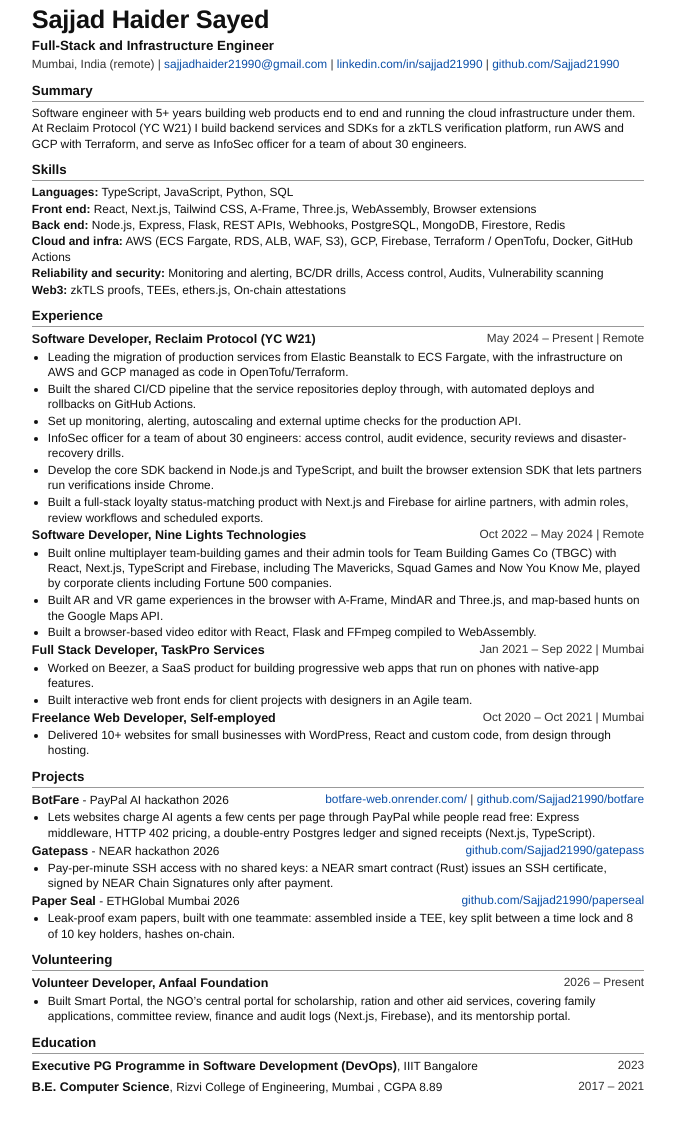
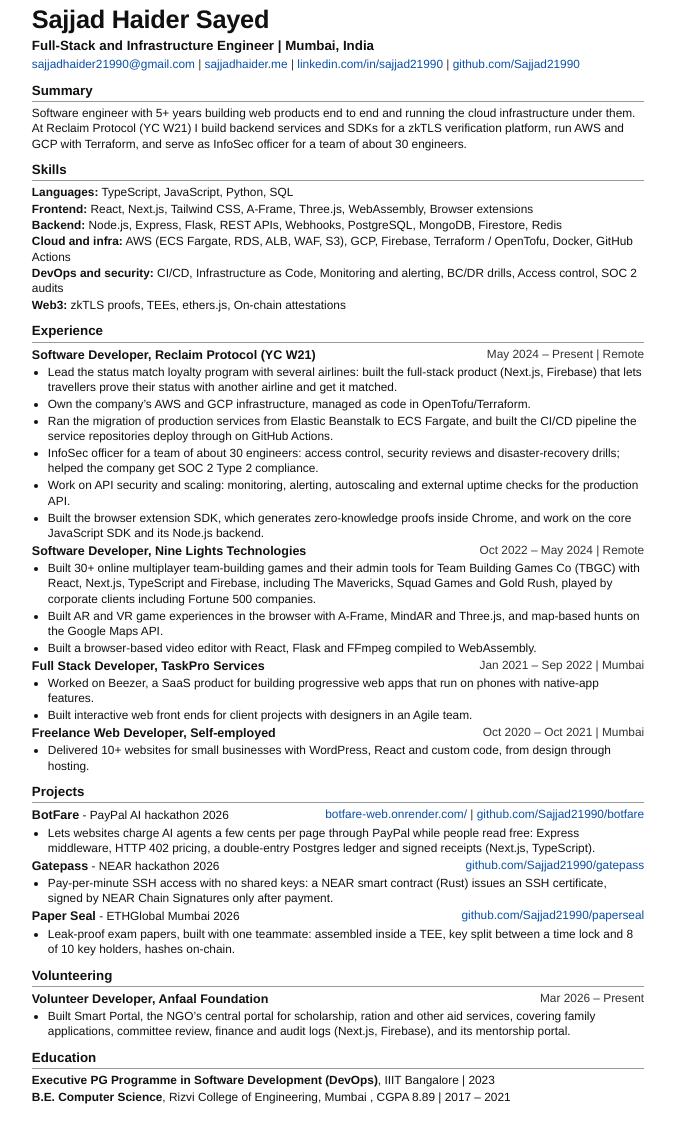
Before and after one commit to Sajjad21990/sajjadhaider.me, an Astro site: page /resume in a window 1280 px wide. Shown: the part 42-1184 px from the top of the page, without its empty margins (302-977 px from the left). Built offline with nearby package versions, Linux system fonts and the light colour scheme; Astro itself is replaced by a stand-in of ours.

Commit message:
Update resume: Reclaim bullets, 30+ games, Anfaal date, SOC 2 Type 2
Co-Authored-By: Claude Fable 5.2 <noreply@anthropic.com>

```diff
--- a/src/data/profile.ts
+++ b/src/data/profile.ts
@@ -8,6 +8,7 @@ export const person = {
   title: 'Full-Stack and Infrastructure Engineer',
   location: 'Mumbai, India',
   email: 'sajjadhaider21990@gmail.com',
+  website: 'https://sajjadhaider.me',
   github: 'https://github.com/Sajjad21990',
   linkedin: 'https://www.linkedin.com/in/sajjad21990',
   x: 'https://x.com/Sajjad21990',
@@ -45,22 +46,22 @@ export const experience: Job[] = [
     stack: ['TypeScript', 'Node.js', 'AWS', 'GCP', 'OpenTofu', 'GitHub Actions', 'Next.js', 'Firebase'],
     bullets: [
       {
-        text: 'Leading the migration of production services from Elastic Beanstalk to ECS Fargate, with the infrastructure on AWS and GCP managed as code in OpenTofu/Terraform.',
+        text: 'Lead the status match loyalty program with several airlines: built the full-stack product (Next.js, Firebase) that lets travellers prove their status with another airline and get it matched.',
       },
       {
-        text: 'Built the shared CI/CD pipeline that the service repositories deploy through, with automated deploys and rollbacks on GitHub Actions.',
+        text: 'Own the company’s AWS and GCP infrastructure, managed as code in OpenTofu/Terraform.',
       },
       {
-        text: 'Set up monitoring, alerting, autoscaling and external uptime checks for the production API.',
+        text: 'Ran the migration of production services from Elastic Beanstalk to ECS Fargate, and built the CI/CD pipeline the service repositories deploy through on GitHub Actions.',
       },
       {
-        text: 'InfoSec officer for a team of about 30 engineers: access control, audit evidence, security reviews and disaster-recovery drills.',
+        text: 'InfoSec officer for a team of about 30 engineers: access control, security reviews and disaster-recovery drills; helped the company get SOC 2 Type 2 compliance.',
       },
       {
-        text: 'Develop the core SDK backend in Node.js and TypeScript, and built the browser extension SDK that lets partners run verifications inside Chrome.',
+        text: 'Work on API security and scaling: monitoring, alerting, autoscaling and external uptime checks for the production API.',
       },
       {
-        text: 'Built a full-stack loyalty status-matching product with Next.js and Firebase for airline partners, with admin roles, review workflows and scheduled exports.',
+        text: 'Built the browser extension SDK, which generates zero-knowledge proofs inside Chrome, and work on the core JavaScript SDK and its Node.js backend.',
       },
     ],
   },
@@ -72,7 +73,7 @@ export const experience: Job[] = [
     stack: ['React', 'Next.js', 'TypeScript', 'Firebase', 'Three.js', 'A-Frame', 'WebAssembly'],
     bullets: [
       {
-        text: 'Built online multiplayer team-building games and their admin tools for Team Building Games Co (TBGC) with React, Next.js, TypeScript and Firebase, including The Mavericks, Squad Games and Now You Know Me, played by corporate clients including Fortune 500 companies.',
+        text: 'Built 30+ online multiplayer team-building games and their admin tools for Team Building Games Co (TBGC) with React, Next.js, TypeScript and Firebase, including The Mavericks, Squad Games and Gold Rush, played by corporate clients including Fortune 500 companies.',
       },
       {
         text: 'Built AR and VR game experiences in the browser with A-Frame, MindAR and Three.js, and map-based hunts on the Google Maps API.',
@@ -113,7 +114,7 @@ export const volunteering: Job[] = [
     role: 'Volunteer Developer',
     company: 'Anfaal Foundation',
     url: 'https://anfaalfoundation.com',
-    period: '2026 – Present',
+    period: 'Mar 2026 – Present',
     place: 'Mumbai',
     stack: ['Next.js', 'Firebase'],
     bullets: [
@@ -262,16 +263,16 @@ export const skills: Record<string, string[]> = {
   frontend: ['React', 'Next.js', 'Tailwind CSS', 'A-Frame', 'Three.js', 'WebAssembly', 'Browser extensions'],
   backend: ['Node.js', 'Express', 'Flask', 'REST APIs', 'Webhooks', 'PostgreSQL', 'MongoDB', 'Firestore', 'Redis'],
   cloud: ['AWS (ECS Fargate, RDS, ALB, WAF, S3)', 'GCP', 'Firebase', 'Terraform / OpenTofu', 'Docker', 'GitHub Actions'],
-  reliabilityAndSecurity: ['Monitoring and alerting', 'BC/DR drills', 'Access control', 'Audits', 'Vulnerability scanning'],
+  devopsAndSecurity: ['CI/CD', 'Infrastructure as Code', 'Monitoring and alerting', 'BC/DR drills', 'Access control', 'SOC 2 audits'],
   web3: ['zkTLS proofs', 'TEEs', 'ethers.js', 'On-chain attestations'],
 };
 
 export const skillLabels: Record<string, string> = {
   languages: 'Languages',
-  frontend: 'Front end',
-  backend: 'Back end',
+  frontend: 'Frontend',
+  backend: 'Backend',
   cloud: 'Cloud and infra',
-  reliabilityAndSecurity: 'Reliability and security',
+  devopsAndSecurity: 'DevOps and security',
   web3: 'Web3',
 };
 
--- a/src/pages/resume.astro
+++ b/src/pages/resume.astro
@@ -6,9 +6,9 @@
 import { existsSync, readFileSync } from 'node:fs';
 import { education, experience, person, projects, skillLabels, skills, volunteering } from '../data/profile';
 
-// cv/private.json is git-ignored: { phone, bullets: { [company]: string[] } }.
+// cv/private.json is git-ignored: { phone, summary, skillsRemove, bullets: { [company]: string[] } }.
 // Each string replaces the bullet at the same position for that company.
-type Private = { phone?: string; bullets?: Record<string, (string | null)[]> };
+type Private = { phone?: string; summary?: string; skillsRemove?: string[]; bullets?: Record<string, (string | null)[]> };
 const privateFile = 'cv/private.json';
 const full = process.env.CV_FULL === '1';
 if (full && !existsSync(privateFile)) throw new Error(`CV_FULL=1 needs ${privateFile}`);
@@ -51,27 +51,29 @@ const short = (u: string) => u.replace(/^https?:\/\/(www\.)?/, '');
       .skills { list-style: none; padding: 0; }
       .skills li { margin-bottom: 0.8pt; }
       section { break-inside: avoid; }
+      .edu { margin: 0 0 1.5pt; }
     </style>
   </head>
   <body>
     <h1>{person.name}</h1>
-    <p class="headline">{person.title}</p>
+    <p class="headline">{person.title} | {person.location}</p>
     <p class="contact">
-      {person.location} (remote) | <a href={`mailto:${person.email}`}>{person.email}</a>
+      <a href={`mailto:${person.email}`}>{person.email}</a>
       {priv.phone && <> | {priv.phone}</>}
+      {' | '}<a href={person.website}>{short(person.website)}</a>
       {' | '}<a href={person.linkedin}>{short(person.linkedin)}</a>
       {' | '}<a href={person.github}>{short(person.github)}</a>
     </p>
 
     <h2>Summary</h2>
-    <p>{person.cvSummary}</p>
+    <p>{priv.summary ?? person.cvSummary}</p>
 
     <h2>Skills</h2>
     <ul class="skills">
       {
         Object.entries(skills).map(([key, values]) => (
           <li>
-            <strong>{skillLabels[key]}:</strong> {values.join(', ')}
+            <strong>{skillLabels[key]}:</strong> {values.filter((v) => !priv.skillsRemove?.includes(v)).join(', ')}
           </li>
         ))
       }
@@ -136,13 +138,10 @@ const short = (u: string) => u.replace(/^https?:\/\/(www\.)?/, '');
     <h2>Education</h2>
     {
       education.map((e) => (
-        <div class="row">
-          <span>
-            <strong>{e.title}</strong>, {e.where}
-            {e.note ? `, ${e.note}` : ''}
-          </span>
-          <span class="when">{e.when}</span>
-        </div>
+        <p class="edu">
+          <strong>{e.title}</strong>, {e.where}
+          {e.note ? `, ${e.note}` : ''} | {e.when}
+        </p>
       ))
     }
   </body>
```
Also changed, not shown: 1 other file.
